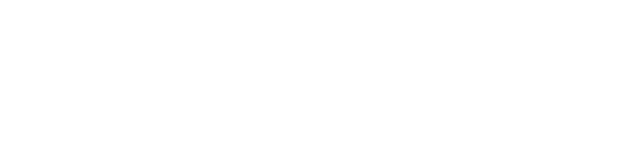
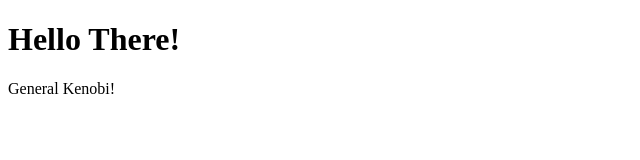
Before and after one commit to 314Vilasboas/test-repo, a plain HTML site: page index.html in a window 1280 px wide. Shown: the whole page, without its empty margins (0-640 px from the left). Drawn offline with Linux system fonts and the light colour scheme.

Commit message:
Added content to index.html

```diff
--- a/index.html
+++ b/index.html
@@ -7,6 +7,7 @@
     <title>Document</title>
 </head>
 <body>
-
+    <h1>Hello There!</h1>
+    <p>General Kenobi!</p>
 </body>
 </html>
```
